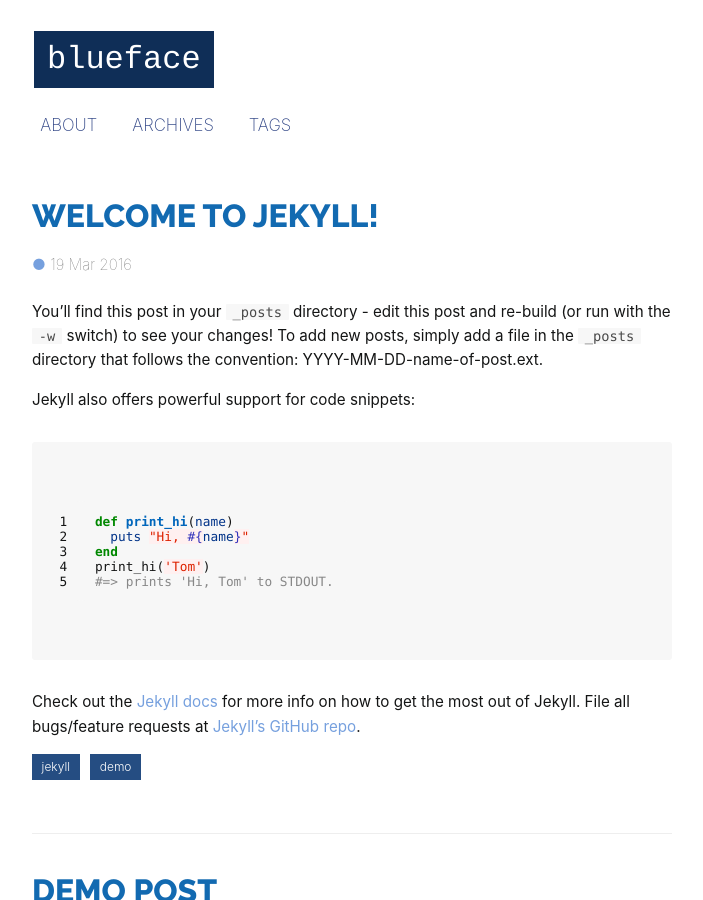
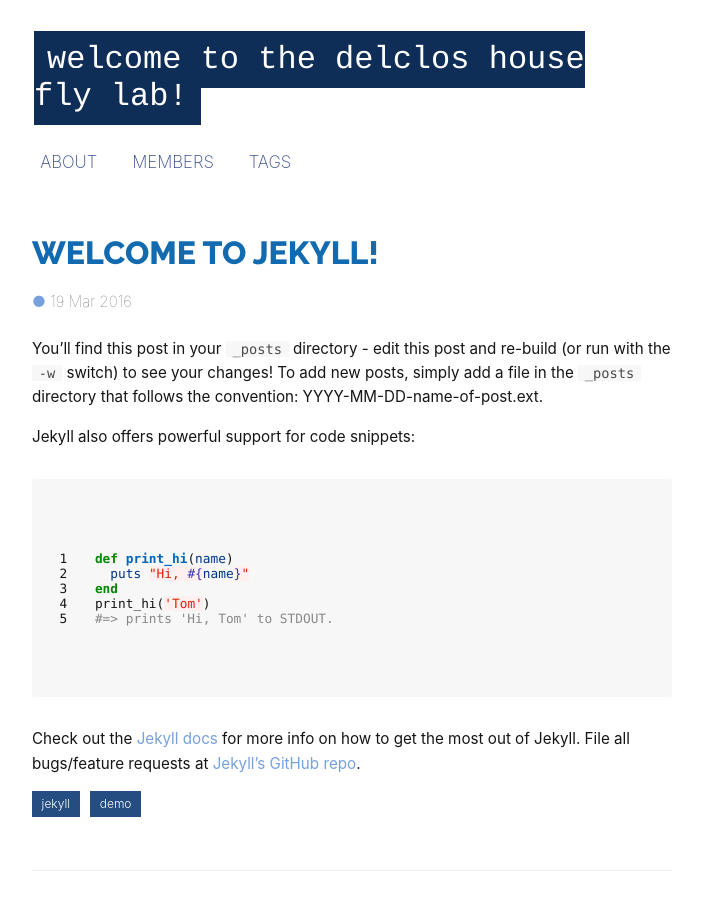
Before and after one commit to pjdelclos/pjdelclos.github.io, a Jekyll site: the page built from DelclosLab/index.html, in a window 1280 px wide and 900 px high. Shown: the whole window, without its empty margins (288-991 px from the left). Built offline with Jekyll 4.4.1, drawn with Linux system fonts in a browser that asks for light colours; some web fonts are replaced; the list of posts is cut into pages by our own code.

Commit message:
Update _config.yml

```diff
--- a/DelclosLab/_config.yml
+++ b/DelclosLab/_config.yml
@@ -1,10 +1,10 @@
 # Jekyll Defaults
-title: blueface
+title: Welcome to the Delclos House Fly Lab!
 description: A small and simple site I made to test out Jekyll.
 baseurl: "" # the subpath of your site, e.g. /blog
 
-url: "https://thien.github.io/blueface/"
-github: http://github.com/tnguyen/blueface
+url: "https://pjdelclos.github.io"
+github: http://github.com/pjdelclos
 highlighter: rouge
 markdown: kramdown
 permalink: /post/:title/
@@ -15,7 +15,7 @@ rss_path: /feed.xml
 navigation:
 - text: About
   url: /about/
-- text: Archives
+- text: Members
   url: /archives/
 - text: Tags
   url: /tags/
```
